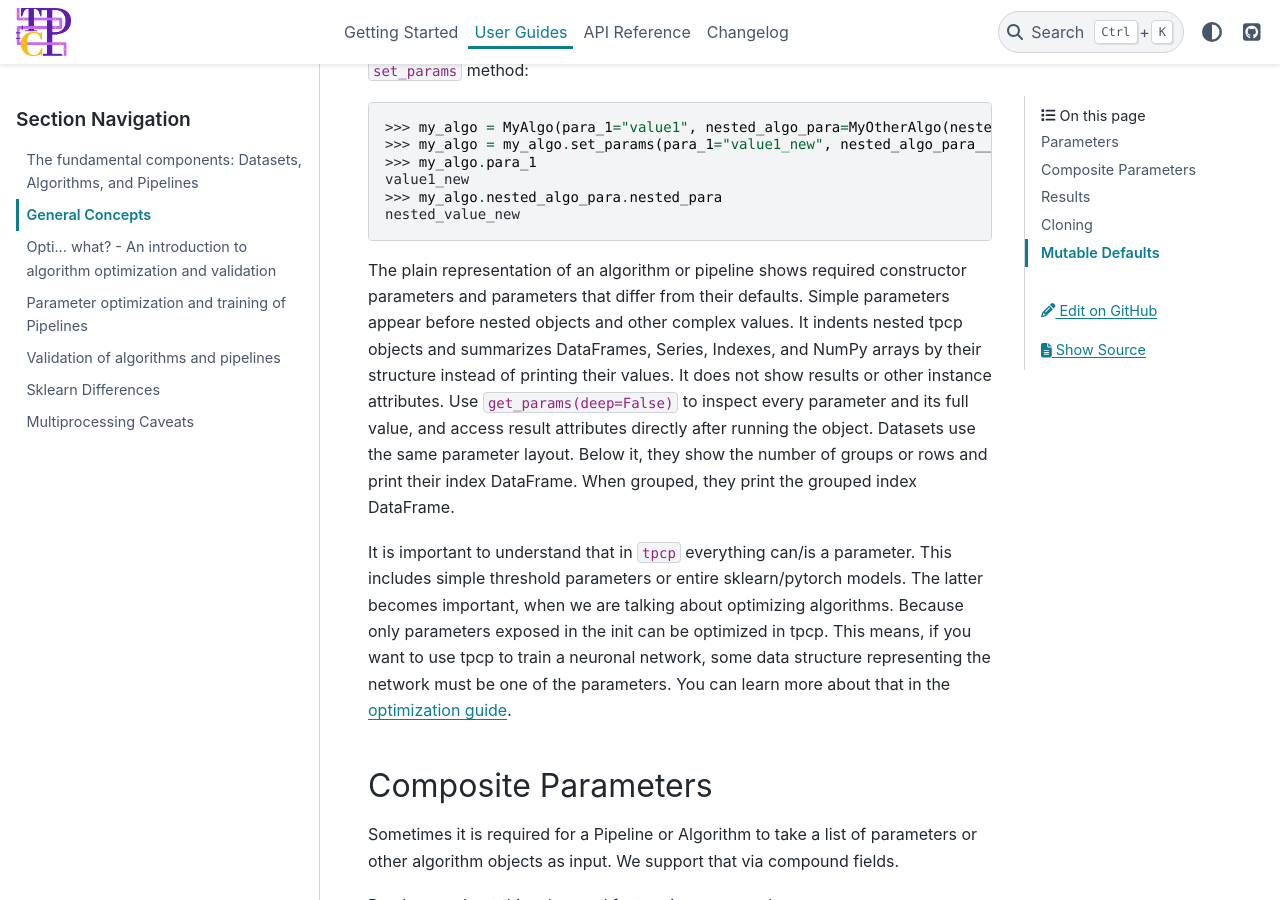
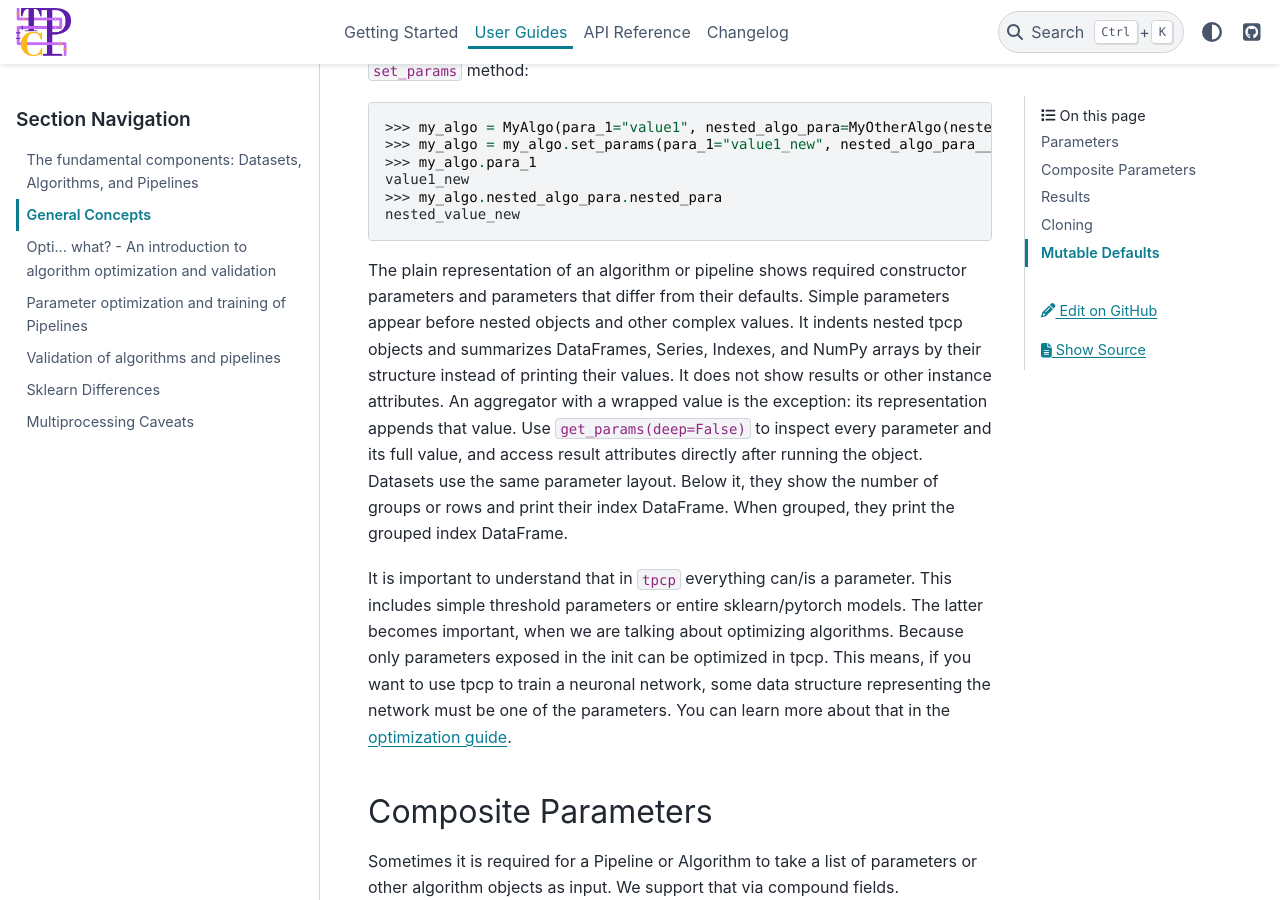
Before and after one commit to mad-lab-fau/tpcp, a Sphinx documentation site: the page built from docs/guides/general_concepts.rst, in a window 1280 px wide and 900 px high, scrolled down 784 px. Built offline with Sphinx 7.4.7 and the PyData theme 0.15.4, drawn with Linux system fonts in a browser that asks for light colours; pages that are not in the unit, such as notebooks, are missing from menus.

Commit message:
Restore wrapped values in aggregator representations
Valued aggregators previously appended their wrapped value, which helps inspect score-function output. Preserve that behavior as a scoped exception to parameter-only representations while keeping the shared constructor parameter formatting.

```diff
--- a/docs/guides/general_concepts.rst
+++ b/docs/guides/general_concepts.rst
@@ -44,8 +44,9 @@ This also allows us to set nested parameters if the nested objects support a `se
 The plain representation of an algorithm or pipeline shows required constructor parameters and parameters that differ
 from their defaults. Simple parameters appear before nested objects and other complex values. It indents nested tpcp
 objects and summarizes DataFrames, Series, Indexes, and NumPy arrays by their structure instead of printing their
-values. It does not show results or other instance attributes. Use ``get_params(deep=False)`` to inspect every
-parameter and its full value, and access result attributes directly after running the object.
+values. It does not show results or other instance attributes. An aggregator with a wrapped value is the exception:
+its representation appends that value. Use ``get_params(deep=False)`` to inspect every parameter and its full value,
+and access result attributes directly after running the object.
 Datasets use the same parameter layout. Below it, they show the number of groups or rows and print their index
 DataFrame. When grouped, they print the grouped index DataFrame.
 
```
Also changed, not shown: CHANGELOG.md (+7 -7 lines), 2 other files.
